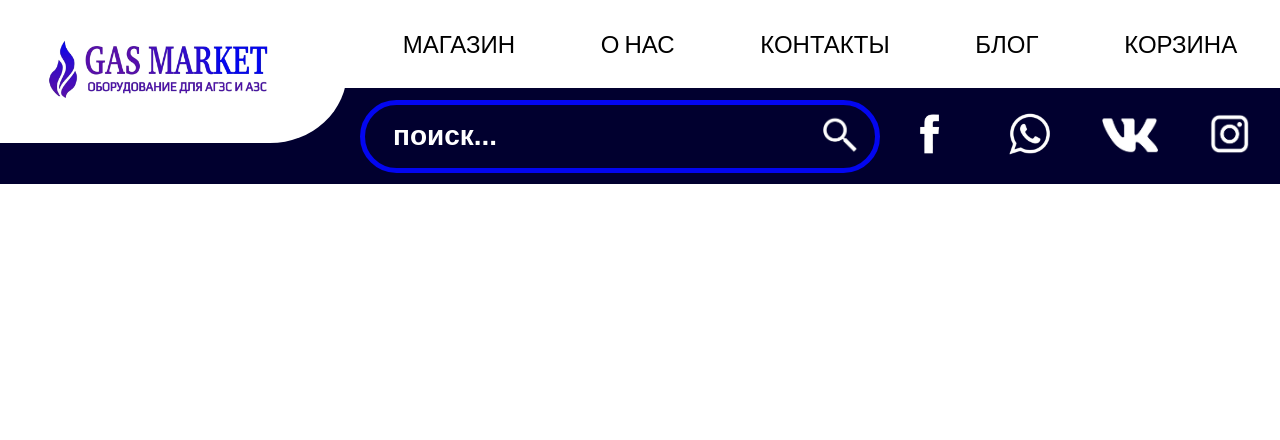
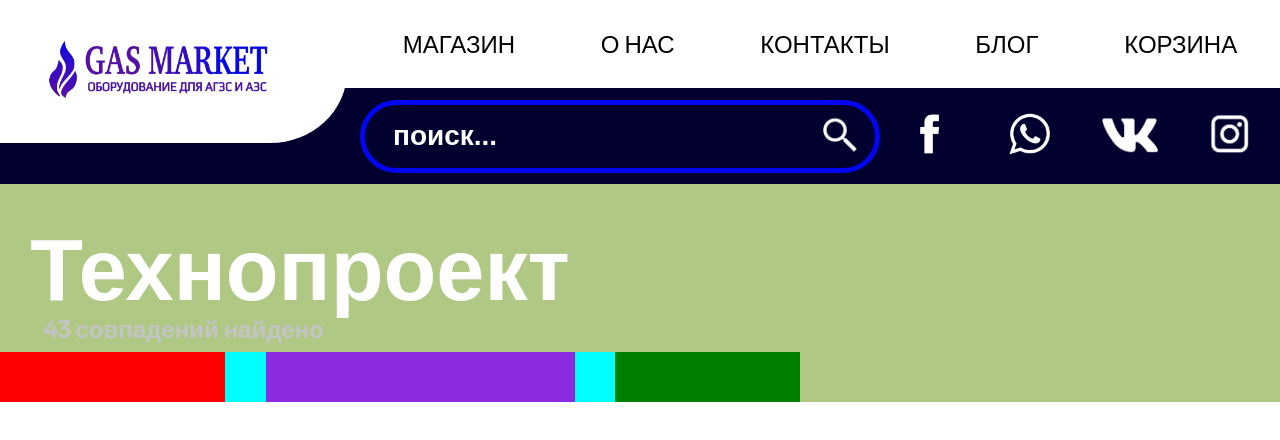
Before and after one commit to Danila267/azsk, a Vue app: page /catalog in a window 1280 px wide. Shown: the top 440 px of the page. Built offline with nearby package versions, Linux system fonts and the light colour scheme.

Commit message:
Catalog, LogMain, sortblock layouts

```diff
--- a/src/components/CatMain.vue
+++ b/src/components/CatMain.vue
@@ -25,7 +25,7 @@ export default {
     background-color: #01002F;
     // background-color: #0400d4;
     justify-content: center;
-    align-items: flex-
+    align-items: flex-start;
 }
 .catmain__block {
     max-width: 1690px;
--- /dev/null
+++ b/src/components/LogMain.vue
@@ -0,0 +1,106 @@
+<template>
+    <div class="logmain">
+        <div class="logmain__block">
+            <p class="logmain__block__title">Технопроект</p>
+            <p class="logmain__block__circums">43 совпадений найдено</p>
+            <div class="logmain__block__sortblock">
+                <div class="logmain__block__sortblock__filter">
+
+                </div>
+                <div class="logmain__block__sortblock__sorting">
+
+                </div>
+                <div class="logmain__block__sortblock__catcheck">
+
+                </div>
+            </div>
+        </div>
+    </div>
+</template>
+
+<script>
+export default {
+    name: 'LogMain'
+}
+
+</script>
+
+<style lang="scss" scoped>
+.logmain {
+    width: 100%;
+    height: auto;
+    position: relative;
+    display: flex;
+    background-color: #01002F;
+    // background-color: #0400d4;
+    justify-content: center;
+    align-items: flex-start;
+}
+.logmain__block {
+    max-width: 1690px;
+    height: auto;
+    background-color: #afc985;
+    position: relative;
+    display: flex;
+    flex-direction: column;
+    z-index: 300;
+}
+.logmain__block__title {
+    width: auto;
+    height: auto;
+    position: relative;
+    display: flex;
+    color: #FFFFFF;
+    font-size: 5.4em;
+    font-weight: bold;
+    font-family: 'Outfit', sans-serif;
+    padding: 0;
+    padding-left: 0.35em;
+    padding-top: 0.35em;
+    box-sizing: border-box;
+}
+.logmain__block__circums {
+    width: auto;
+    height: auto;
+    position: relative;
+    display: flex;
+    color: #C4C4C4;
+    font-size: 1.5em;
+    font-weight: 600;
+    font-family: 'Outfit', sans-serif;
+    padding-left: 1.8em;
+    top: -0.35em;
+    box-sizing: border-box;
+}
+.logmain__block__sortblock {
+    max-width: 800px;
+    height: auto;
+    position: relative;
+    display: flex;
+    flex-direction: row;
+    box-sizing: border-box;
+    background-color: aqua;
+    justify-content:space-between;
+}
+.logmain__block__sortblock__filter {
+    flex-basis: 225px;
+    height: 50px;
+    position: relative;
+    display: flex;
+    background-color: red;
+}
+.logmain__block__sortblock__sorting {
+    flex-basis: 309px;
+    height: 50px;
+    position: relative;
+    display: flex;
+    background-color: blueviolet;
+}
+.logmain__block__sortblock__catcheck {
+    flex-basis: 185px;
+    height: 50px;
+    position: relative;
+    display: flex;
+    background-color: green;
+}
+</style>
--- a/src/router/index.js
+++ b/src/router/index.js
@@ -2,6 +2,7 @@ import { createRouter, createWebHistory } from 'vue-router'
 import Home from '../views/Home.vue'
 import Categories from '@/views/Categories.vue'
 import Contacts from '@/views/Contacts.vue'
+import Catalog from '@/views/Catalog.vue'
 
 const routes = [
   {
@@ -19,6 +20,11 @@ const routes = [
     name: 'Contacts',
     component: Contacts
   },
+  {
+    path: '/catalog',
+    name: 'Catalog',
+    component: Catalog
+  },
 ]
 
 const router = createRouter({
--- /dev/null
+++ b/src/views/Catalog.vue
@@ -0,0 +1,28 @@
+<template>
+    <div class="catalog">
+        <LogMain />
+    </div>
+</template>
+
+<script>
+import LogMain from '@/components/LogMain.vue';
+
+export default {
+    name: 'Catalog',
+    components: { LogMain, }
+}
+
+</script>
+
+<style lang="scss" scoped>
+.catalog {
+  width: 100%;
+  height: auto;
+  top: 11.5em;
+  position: relative;
+  display: flex;
+  flex-direction: column;
+//   background-color: blue;
+  z-index: 300;
+}
+</style>
```
